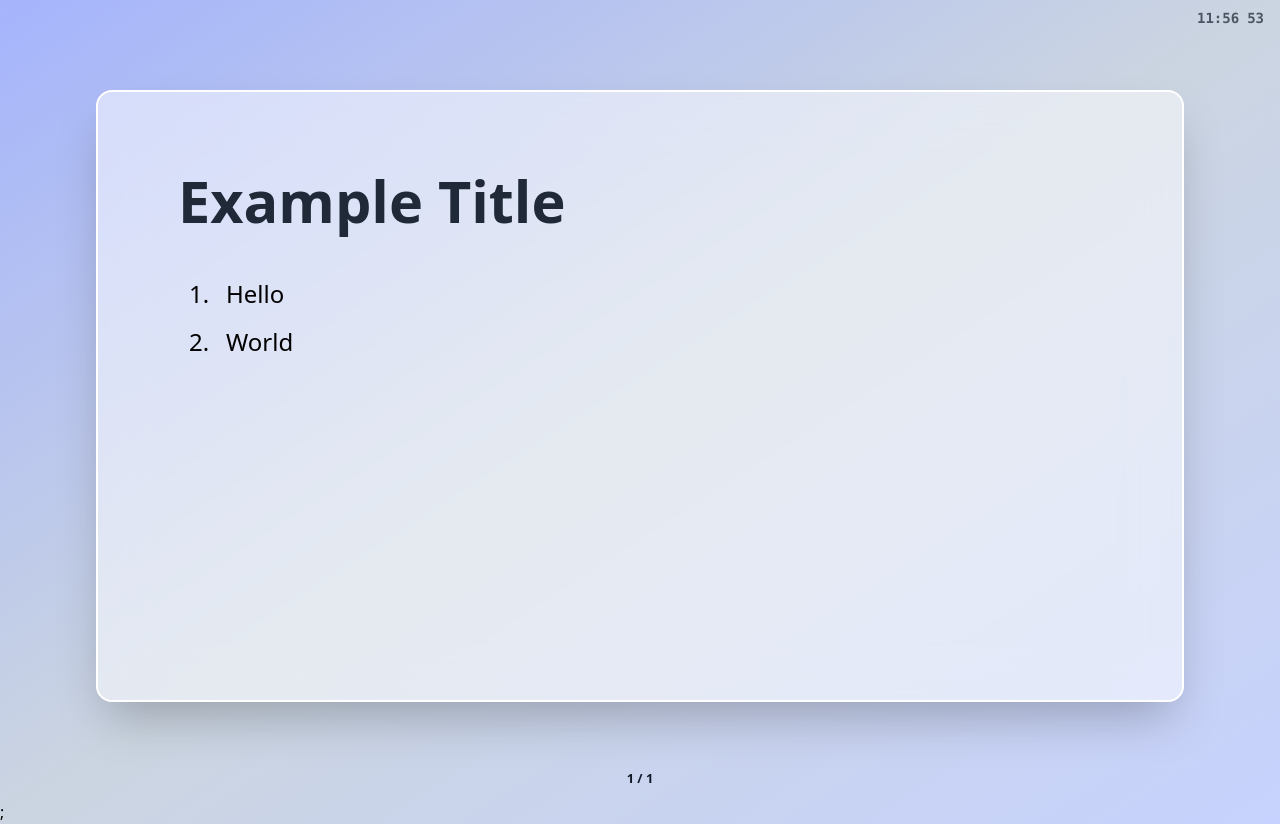
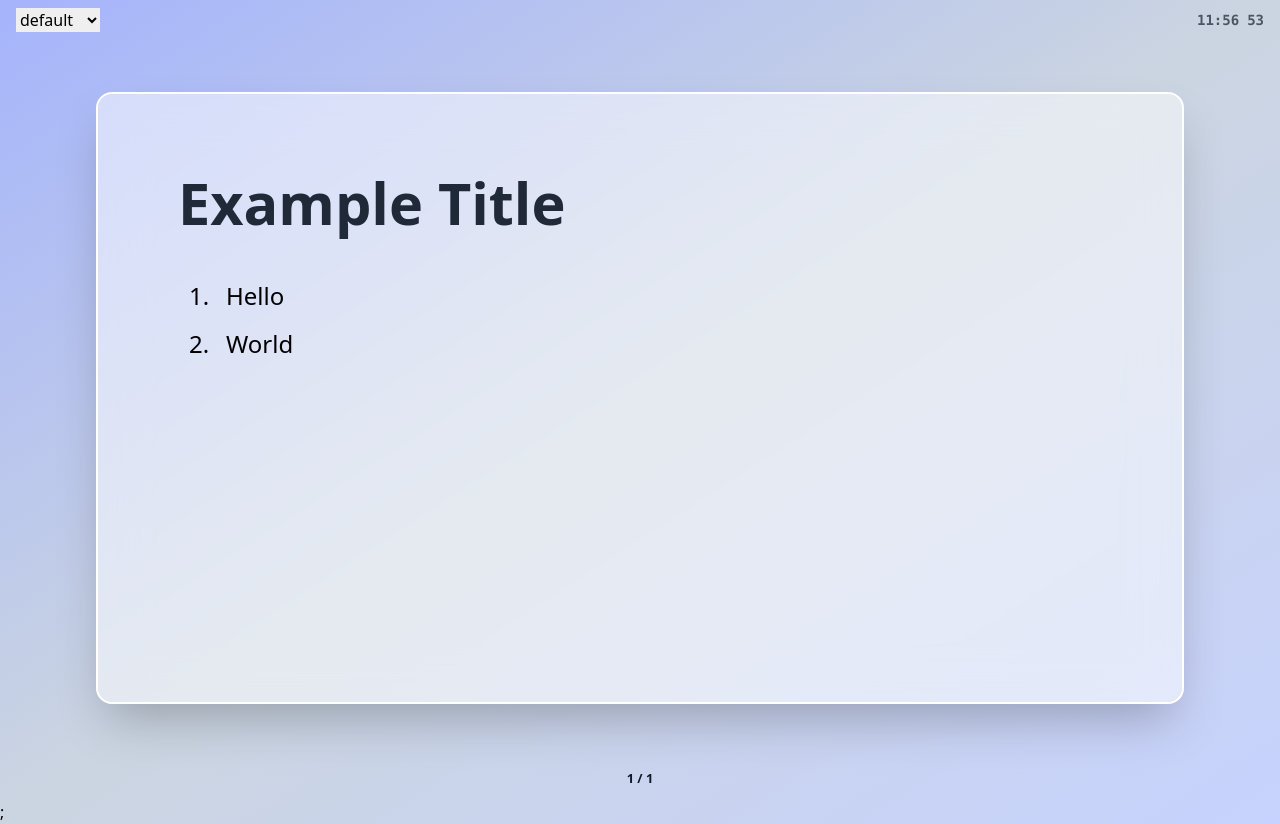
Before and after one commit to ryuji-1to/react-presentation, a React (Vite) app: page / in a window 1280 px wide. Built offline with nearby package versions, Linux system fonts and the light colour scheme.

Commit message:
💄 update

```diff
--- a/src/App.tsx
+++ b/src/App.tsx
@@ -6,11 +6,11 @@ export type BGType = 'spring' | 'summer' | 'fall' | 'winter' | 'default';
 function getBG(type: BGType) {
   switch (type) {
     case 'spring':
-      return '';
+      return 'bg-gradient-to-br via-pink-200 from-pink-300 to-green-300';
     case 'summer':
       return 'bg-gradient-to-br via-yellow-200 from-sky-300 to-orange-300';
     case 'fall':
-      return '';
+      return 'bg-gradient-to-br via-yellow-200 from-sky-300 to-orange-300';
     case 'winter':
       return 'bg-gradient-to-br via-purple-200 from-blue-300 to-sky-300';
     case 'default':
--- a/src/components/presentation/PresentationHeader.tsx
+++ b/src/components/presentation/PresentationHeader.tsx
@@ -1,9 +1,22 @@
+import { BGType } from '@/App';
+import { usePresentation } from '../../hooks/use-presentation';
 import { Clock } from './Clock';
 
-export const PresentationHeader = () => {
+const bgList: BGType[] = ['default', 'spring', 'summer', 'fall', 'winter'];
+
+export function PresentationHeader() {
+  const { bg, setBg } = usePresentation();
+
   return (
-    <header className={`flex items-center py-2 px-4 justify-end`}>
+    <header className={`flex items-center py-2 px-4 justify-between`}>
+      <select defaultValue={bg} onChange={(e) => setBg(e.target.value as BGType)}>
+        {bgList.map((bg) => (
+          <option key={bg} value={bg}>
+            {bg}
+          </option>
+        ))}
+      </select>
       <Clock size="sm" />
     </header>
   );
-};
+}
--- a/src/hooks/use-presentation.tsx
+++ b/src/hooks/use-presentation.tsx
@@ -3,12 +3,12 @@ import { atom, useRecoilState } from 'recoil';
 import { useSlides } from './use-slides';
 import { BGType } from '@/App';
 
-const slideState = atom({
+export const slideState = atom({
   key: 'slideCount',
   default: 0
 });
 
-const bgState = atom<BGType>({
+export const bgState = atom<BGType>({
   key: 'bgType',
   default: 'default'
 });
@@ -38,6 +38,7 @@ export const usePresentation = () => {
     currentSlide,
     nextSlide,
     prevSlide,
-    setSlide
+    setSlide,
+    setBg
   };
 };
```
